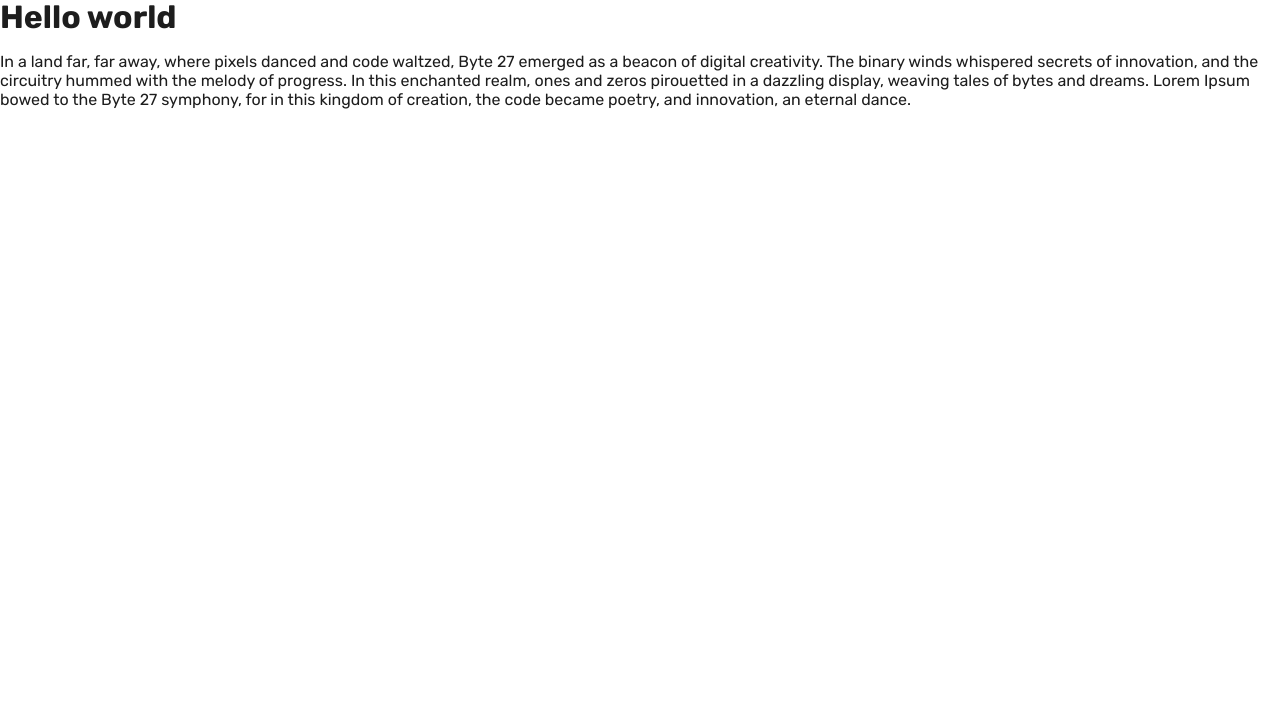
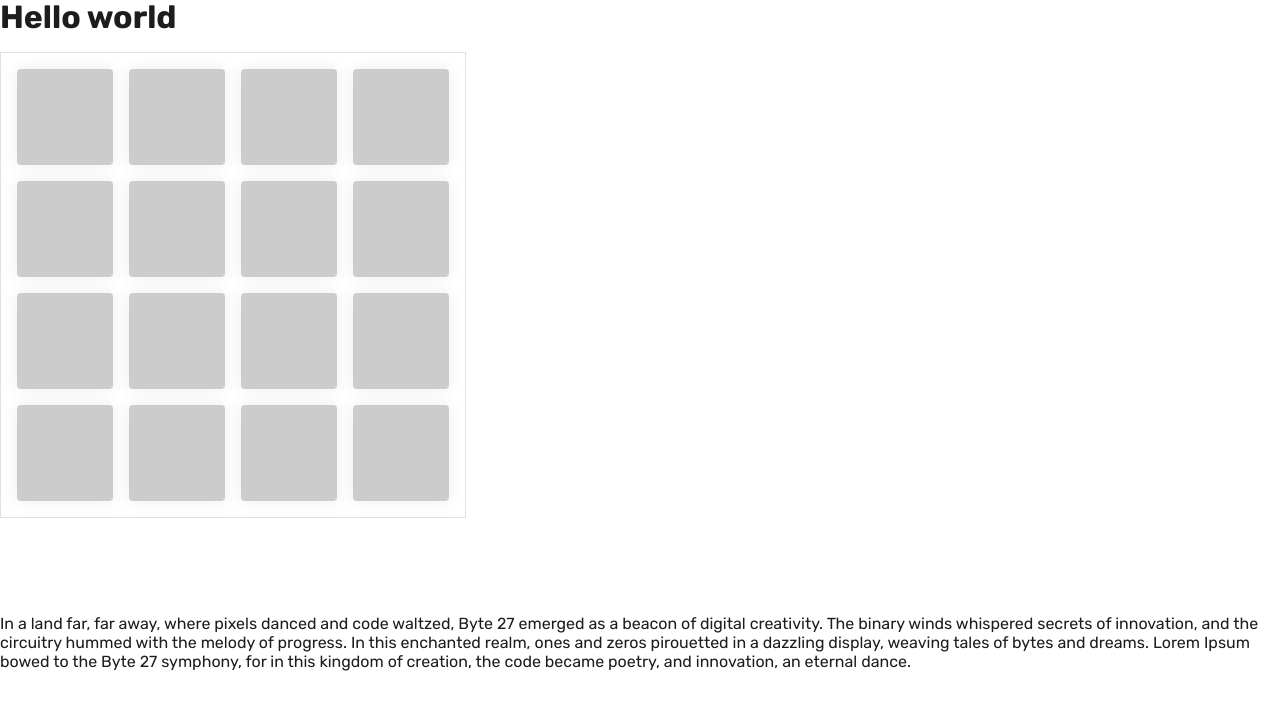
Before and after one commit to markgrushevski/memory-the-game, a Vue app in the folder frontend/: page / in a window 1280 px wide. Shown: the top 710 px of the page. Built offline with nearby package versions, Linux system fonts and the light colour scheme; no server answers; the HTML template or start-up script is replaced by a standard one.

Commit message:
feat: add base game layout

```diff
--- a/frontend/src/App.vue
+++ b/frontend/src/App.vue
@@ -16,6 +16,93 @@ useFetch('https://django-api-eodw.onrender.com/api/items/?format=json')
     <div class="container">
         <h1>Hello world</h1>
 
+        <section class="field">
+            <div class="field-wrapper">
+                <div class="field-container field-container-4">
+                    <div class="field-container__card field-container__card-type-1">
+                        <span>
+                            #1
+                        </span>
+                    </div>
+                    <div class="field-container__card field-container__card-type-2">
+                        <span>
+                            #2
+                        </span>
+                    </div>
+                    <div class="field-container__card field-container__card-type-3">
+                        <span>
+                            #3
+                        </span>
+                    </div>
+                    <div class="field-container__card field-container__card-type-4">
+                        <span>
+                            #4
+                        </span>
+                    </div>
+                    <div class="field-container__card field-container__card-type-5">
+                        <span>
+                            #5
+                        </span>
+                    </div>
+                    <div class="field-container__card field-container__card-type-6">
+                        <span>
+                            #6
+                        </span>
+                    </div>
+                    <div class="field-container__card field-container__card-type-7">
+                        <span>
+                            #7
+                        </span>
+                    </div>
+                    <div class="field-container__card field-container__card-type-8">
+                        <span>
+                            #8
+                        </span>
+                    </div>
+                    <div class="field-container__card field-container__card-type-1">
+                        <span>
+                            #1
+                        </span>
+                    </div>
+                    <div class="field-container__card field-container__card-type-2">
+                        <span>
+                            #2
+                        </span>
+                    </div>
+                    <div class="field-container__card field-container__card-type-3">
+                        <span>
+                            #3
+                        </span>
+                    </div>
+                    <div class="field-container__card field-container__card-type-4">
+                        <span>
+                            #4
+                        </span>
+                    </div>
+                    <div class="field-container__card field-container__card-type-5">
+                        <span>
+                            #5
+                        </span>
+                    </div>
+                    <div class="field-container__card field-container__card-type-6">
+                        <span>
+                            #6
+                        </span>
+                    </div>
+                    <div class="field-container__card field-container__card-type-7">
+                        <span>
+                            #7
+                        </span>
+                    </div>
+                    <div class="field-container__card field-container__card-type-8">
+                        <span>
+                            #8
+                        </span>
+                    </div>
+                </div>
+            </div>
+        </section>
+
         <p>
             In a land far, far away, where pixels danced and code waltzed, Byte 27 emerged as a beacon of digital
             creativity. The binary winds whispered secrets of innovation, and the circuitry hummed with the melody of
--- a/frontend/src/ui/_layout.scss
+++ b/frontend/src/ui/_layout.scss
@@ -40,3 +40,98 @@ dl {
 .container {
 	@include container;
 }
+
+.field {
+	display: flex;
+	margin-top: $spacer;
+	margin-bottom: $spacer * 6;
+
+	&-wrapper {
+		display: flex;
+		padding: calc( #{$spacer} * 0.5 );
+		border: 1px solid var(--color-border);
+	}
+
+	&-container {
+		display: flex;
+		flex-wrap: wrap;
+		width: calc( ( ( #{$gutter} * 6 ) + #{$spacer} ) * var(--game-cards) );
+
+		&__card {
+			display: flex;
+			justify-content: center;
+			align-items: center;
+			width: $gutter * 6;
+			height: $gutter * 6;
+			margin: $spacer * 0.5;
+			cursor: pointer;
+			transition: $transition;
+
+			border-radius: var(--element-border-radius);
+			box-shadow: $shadow;
+
+
+			background: #ccc;
+
+			span {
+				visibility: hidden;
+			}
+
+			&:hover {
+				box-shadow: $shadow-hover;
+
+				span {
+					visibility: visible;
+				}
+			}
+
+			&-type-1 {
+				&:hover {
+					background: #def;
+				}
+			}
+
+			&-type-2 {
+				&:hover {
+					background: #dfe;
+				}
+			}
+
+			&-type-3 {
+				&:hover {
+					background: #efd;
+				}
+			}
+
+			&-type-4 {
+				&:hover {
+					background: #edf;
+				}
+			}
+
+			&-type-5 {
+				&:hover {
+					background: #fde;
+				}
+			}
+
+			&-type-6 {
+				&:hover {
+					background: #fed;
+				}
+			}
+
+			&-type-7 {
+				&:hover {
+					background: #acf;
+				}
+			}
+
+			&-type-8 {
+				&:hover {
+					background: #caf;
+				}
+			}
+		}
+	}
+}
--- a/frontend/src/ui/_variables.scss
+++ b/frontend/src/ui/_variables.scss
@@ -1,24 +1,31 @@
 :root {
 	--page-container: 1400px;
 	--page-content: 800px;
+
 	--page-background: #ffffff;
 	--layout-background: #f1f1f1;
 	--color-primary: #1d1d1d;
 	--color-secondary: #6e6e6e;
 	--color-accent: #ff0000;
 	--color-border: #e1e1e1;
+
 	--font-family-base: 'Rubik', sans-serif;
 	--font-weight-base: 400;
 	--line-height-base: 1.4;
 	--font-family-headings: 'Rubik', sans-serif;
 	--font-weight-headings: 700;
 	--line-height-headings: 1.12;
+
 	--image-border-radius: 4px;
 	--element-border-radius: 4px;
+
+	// Game Field
+	--game-cards: 4;
 }
 
 // Spacing
 $spacer: 1rem !default;
+$gutter: 16px;
 $headings-margin-top: 0;
 $headings-margin-bottom: $spacer;
 $paragraph-margin-bottom: $spacer;
@@ -31,3 +38,8 @@ $font-size-h4: 1.75rem;
 $font-size-h5: 1.5rem;
 $font-size-h6: 1.25rem;
 $font-size-base: 1rem;
+
+// Misc
+$transition: 0.3s;
+$shadow: 0 0 16px 0 rgba(0, 0, 0, 0.08);
+$shadow-hover: 0 0 16px 0 rgba(0, 0, 0, 0.15);
```
Lines whose indentation alone changed are shown as unchanged.
